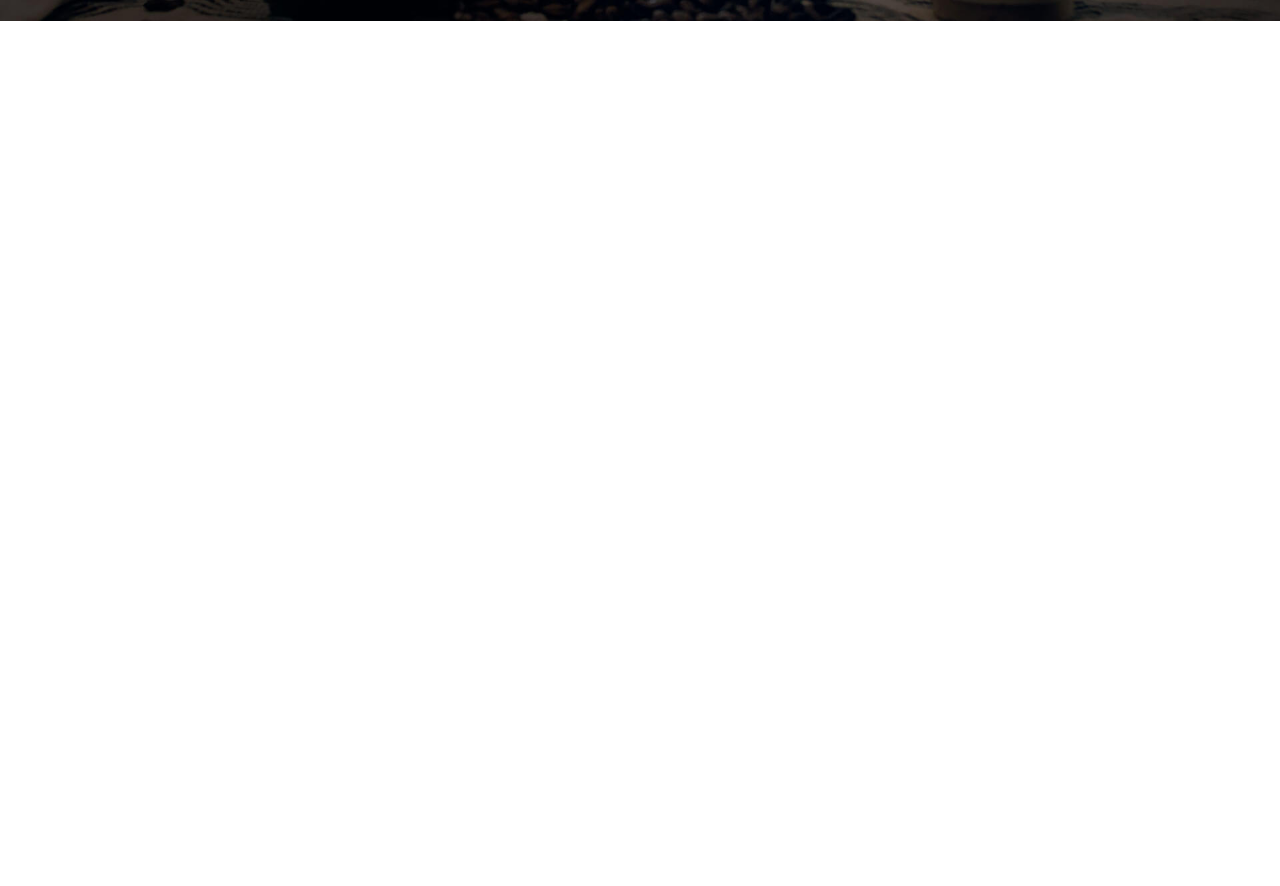
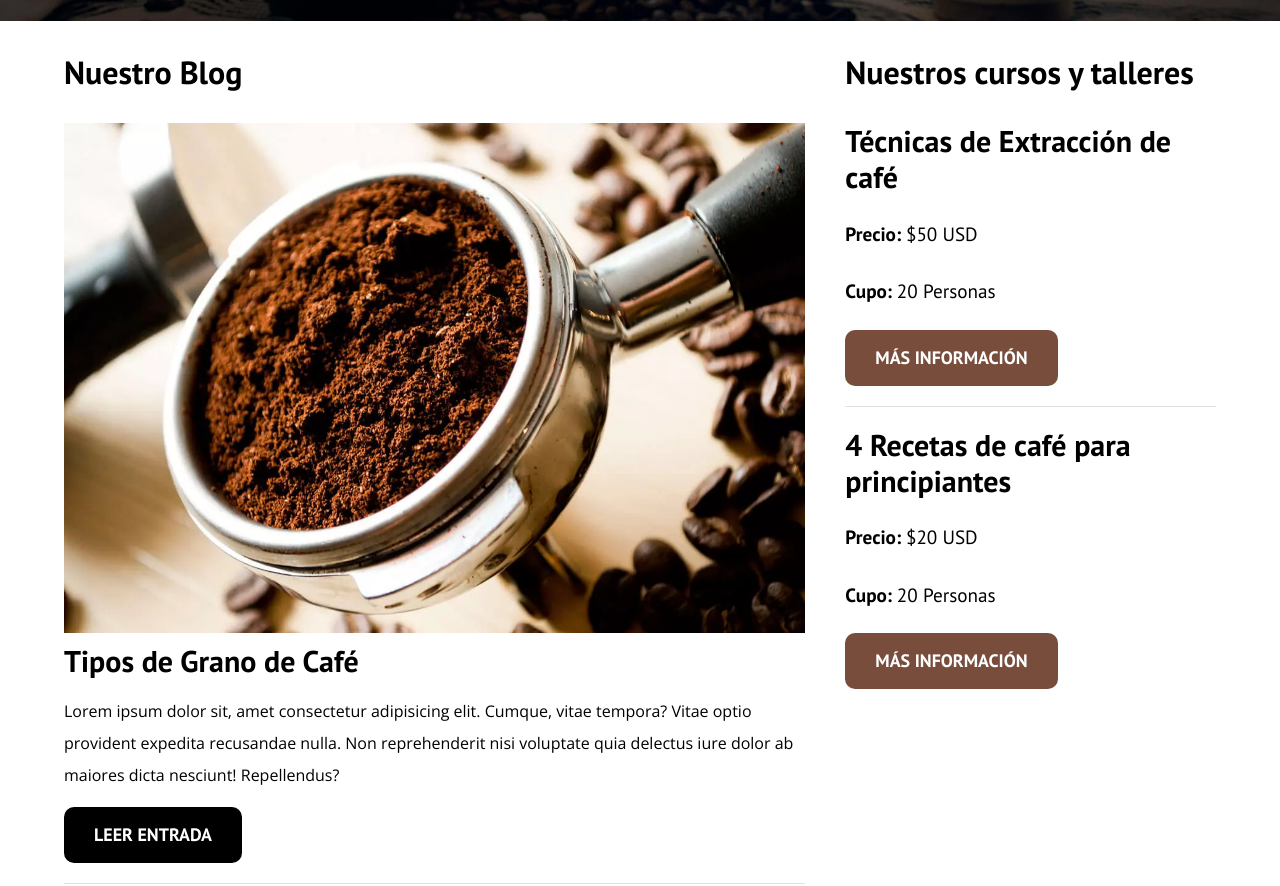
Before and after one commit to HenryRivera01/CoffeeBlog, a plain HTML site: page index.html in a window 1280 px wide. Shown: the part 579-1465 px from the top of the page. Before the commit the page ends 800 px from the top, so only its background shows below. Drawn offline with nearby package versions, Linux system fonts and the light colour scheme.

Commit message:
finalización página principal con la barra lateral aside y el footer

```diff
--- a/css/styles.css
+++ b/css/styles.css
@@ -5,6 +5,7 @@
 
     /*Colors*/
     --primario: #784D3C;
+    --gris: #e1e1e1;
     --blanco: #ffffff;
     --negro: #000000;
 }
@@ -29,6 +30,7 @@ body {
 .contenedor {
     max-width:120rem;
     width: 90%;
+    width: min(90%, 120rem);/*Esta línea reemplaza las dos lineas anteriores*/
     margin: 0 auto;
 }
 
@@ -38,6 +40,7 @@ text-decoration: none;
 
 h1, h2, h3, h4 {
     font-family: var(--fontHeading);
+    line-height: 1.2;
 }
 
 h1 {
@@ -96,6 +99,10 @@ img {
     }
 }
 
+.barra {
+    padding: 2rem;
+}
+
 @media (min-width: 768px) {
     .barra {
         display: flex;
@@ -130,3 +137,85 @@ img {
     font-size: 1.8rem;
     color: var(--blanco);
 }
+
+@media (min-width: 768px) {
+    .contenido-principal {
+        display: grid;
+        grid-template-columns: 2fr 1fr;
+        column-gap: 4rem;
+    }
+}
+
+.entrada {
+    border-bottom: 1px solid var(--gris);
+    margin-bottom: 2rem;
+}
+
+.entrada:last-of-type { /*Selecciona el último elemento de clase entrada*/
+    border: none;
+    margin-bottom: 0;
+}
+
+.boton {
+    display: block;
+    font-family: var(--fontHeading);
+    color: var(--blanco);
+    text-align: center;
+    padding: 1rem 3rem;
+    font-size: 1.8rem;
+    text-transform: uppercase;
+    font-weight: 700;
+    margin-bottom: 2rem;
+    border-radius: 1rem;
+}
+
+@media (min-width: 768px) {
+    .boton {
+        display: inline-block; /*El display inline ignora los width y los margin, así que se usa inline:block*/
+    }
+}
+
+.boton--primario {
+    background-color: var(--negro);
+}
+
+.boton--secundario {
+    background-color: var(--primario);
+}
+
+.cursos {
+    list-style: none;
+}
+
+.widget-curso {
+    border-bottom: 1px solid var(--gris);
+    margin-bottom: 2rem;
+    font-size: larger;
+}
+
+.widget-curso:last-of-type {
+    border-bottom: none;
+    margin-bottom: none;
+}
+
+.widget-curso__label {
+    font-family: var(--fontHeading);
+    font-weight: 700;
+}
+
+.widget-curso__info {
+    font-weight: normal;
+}
+
+/* Footer */
+
+.footer {
+    background-color: var(--negro);
+    padding-bottom: .2rem;
+}
+
+.footer p {
+    color: var(--blanco);
+    text-align: center;
+    margin-bottom: 2.5rem;
+}
--- a/index.html
+++ b/index.html
@@ -1,5 +1,6 @@
 <!DOCTYPE html>
 <html lang="en">
+
 <head>
     <meta charset="UTF-8">
     <meta name="viewport" content="width=device-width, initial-scale=1.0">
@@ -7,9 +8,12 @@
     <link rel="stylesheet" href="css/normalize.css">
     <link rel="preconnect" href="https://fonts.googleapis.com">
     <link rel="preconnect" href="https://fonts.gstatic.com" crossorigin>
-    <link href="https://fonts.googleapis.com/css2?family=Open+Sans:ital,wght@0,300..800;1,300..800&family=PT+Sans:ital,wght@0,400;0,700;1,400;1,700&display=swap" rel="stylesheet">
+    <link
+        href="https://fonts.googleapis.com/css2?family=Open+Sans:ital,wght@0,300..800;1,300..800&family=PT+Sans:ital,wght@0,400;0,700;1,400;1,700&display=swap"
+        rel="stylesheet">
     <link rel="stylesheet" href="css/styles.css">
 </head>
+
 <body>
     <header class="header">
         <div class="contenedor">
@@ -29,5 +33,88 @@
             <p class="no-margin">Aprende de los expertos con recetas y consejos</p>
         </div>
     </header>
+    <div class="contenedor contenido-principal">
+        <main class="blog">
+            <h3>Nuestro Blog</h3>
+            <article class="entrada">
+                <div class="entrada__imagen">
+                    <img src="resources/blog1.webp" alt="imagen blog">
+                </div>
+                <div class="entrada__contenido">
+                    <h4 class="no-margin">Tipos de Grano de Café</h4>
+                    <p>Lorem ipsum dolor sit, amet consectetur adipisicing elit. Cumque, vitae tempora? Vitae optio
+                        provident expedita recusandae nulla. Non reprehenderit nisi voluptate quia delectus iure dolor
+                        ab maiores dicta nesciunt! Repellendus?</p>
+                    <a href="entrada.html" class="boton boton--primario">Leer Entrada</a>
+                </div>
+            </article>
+            <article class="entrada">
+                <div class="entrada__imagen">
+                    <img src="resources/blog2.webp" alt="imagen blog">
+                </div>
+                <div class="entrada__contenido">
+                    <h4 class="no-margin">3 Deliciosas recetas de café</h4>
+                    <p>Lorem ipsum dolor sit, amet consectetur adipisicing elit. Cumque, vitae tempora? Vitae optio
+                        provident expedita recusandae nulla. Non reprehenderit nisi voluptate quia delectus iure dolor
+                        ab maiores dicta nesciunt! Repellendus?</p>
+                    <a href="entrada.html" class="boton boton--primario">Leer Entrada</a>
+                </div>
+            </article>
+            <article class="entrada">
+                <div class="entrada__imagen">
+                    <img src="resources/blog3.webp" alt="imagen blog">
+                </div>
+                <div class="entrada__contenido">
+                    <h4 class="no-margin">Beneficios del café</h4>
+                    <p>Lorem ipsum dolor sit, amet consectetur adipisicing elit. Cumque, vitae tempora? Vitae optio
+                        provident expedita recusandae nulla. Non reprehenderit nisi voluptate quia delectus iure dolor
+                        ab maiores dicta nesciunt! Repellendus?</p>
+                    <a href="entrada.html" class="boton boton--primario">Leer Entrada</a>
+                </div>
+            </article>
+        </main>
+        <aside class="sidebar">
+            <h3>Nuestros cursos y talleres</h3>
+            <ul class="cursos no-padding">
+                <li class="widget-curso">
+                    <h4 class="no-margin">Técnicas de Extracción de café</h4>
+                    <p class="widget-curso__label">Precio:
+                        <span class="widget-curso__info">$50 USD</span>
+                    </p>
+                    <p class="widget-curso__label">Cupo:
+                        <span class="widget-curso__info">20 Personas</span>
+                    </p>
+                    <a href="entrada.html" class="boton boton--secundario">Más Información</a>
+                </li>
+                <li class="widget-curso">
+                    <h4 class="no-margin">4 Recetas de café para principiantes</h4>
+                    <p class="widget-curso__label">Precio:
+                        <span class="widget-curso__info">$20 USD</span>
+                    </p>
+                    <p class="widget-curso__label">Cupo:
+                        <span class="widget-curso__info">20 Personas</span>
+                    </p>
+                    <a href="entrada.html" class="boton boton--secundario">Más Información</a>
+                </li>
+            </ul>
+
+        </aside>
+    </div>
+    <footer class="footer">
+        <div class="contenedor">
+            <div class="barra">
+                <a class="logo no-margin centrar-texto" href="index.html">
+                    <h1 class="logo__nombre">Blog<span class="logo__bold">DeCafé</span></h1>
+                </a>
+                <nav class="navegacion">
+                    <a href="nosotros.html" class="navegacion__enlace">Nosotros</a>
+                    <a href="cursos.html" class="navegacion__enlace">Cursos</a>
+                    <a href="contacto.html" class="navegacion__enlace">Contacto</a>
+                </nav>
+            </div>
+        </div>
+        <p>© 2025 - Henry Rivera</p>
+    </footer>
 </body>
+
 </html>
```
